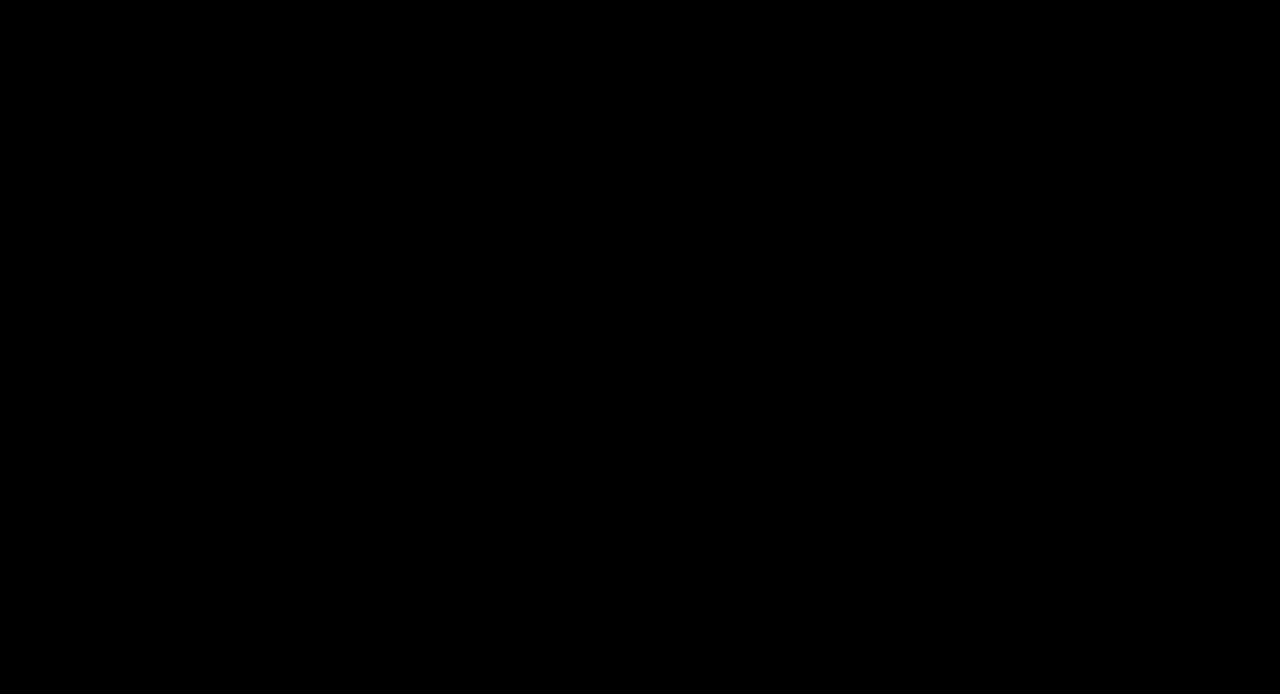
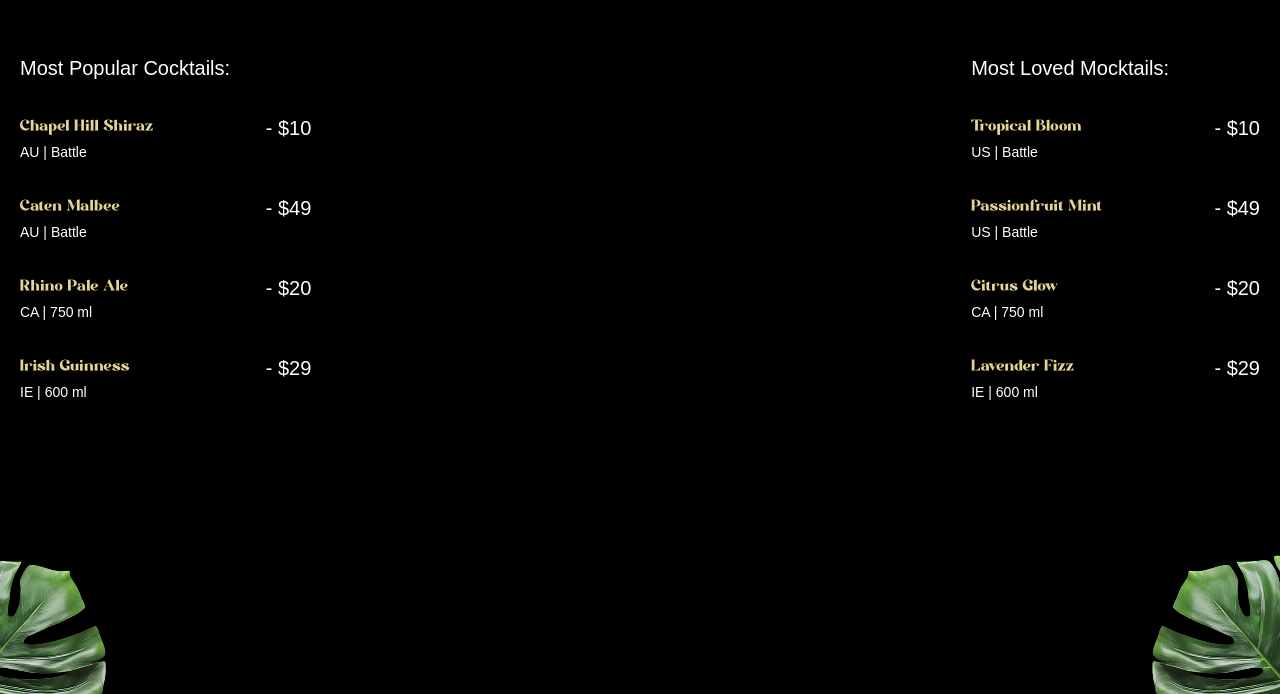
Before and after one commit to looopsicle/cocktails, a React (Vite) app: page / in a window 1280 px wide. Shown: the part 906-1600 px from the top of the page. Built offline with nearby package versions, Linux system fonts and the light colour scheme; a web font is replaced by a local one.

Commit message:
implement cocktails section

```diff
--- a/src/App.tsx
+++ b/src/App.tsx
@@ -4,6 +4,7 @@
 import './App.css'
 import Navbar from './components/Navbar'
 import Hero from './components/Hero'
+import Cocktails from './components/cocktails'
 
 gsap.registerPlugin(ScrollTrigger, SplitText)
 
@@ -12,7 +13,7 @@
     <>
       <Navbar />
       <Hero />
-      <div className="h-dvh"></div>
+      <Cocktails />
     </>
   )
 }
--- a/src/components/Hero.tsx
+++ b/src/components/Hero.tsx
@@ -86,7 +86,7 @@
                 </div>
             </section>
             <div className="video absolute inset-0">
-                <video ref={videoRef} src="/videos/input.mp4" muted playsInline preload="auto"/>
+                <video ref={videoRef} src="/videos/output.mp4" muted playsInline preload="auto"/>
             </div>
         </>
     )
--- /dev/null
+++ b/src/components/cocktails.tsx
@@ -0,0 +1,62 @@
+import { useGSAP } from "@gsap/react"
+import { cocktailLists, mockTailLists } from "../../constants"
+import gsap from "gsap"
+
+function Cocktails() {
+    useGSAP(() => {
+        const parallaxTimeline = gsap.timeline({
+            scrollTrigger: {
+                trigger: '#cocktails',
+                start: 'top 30%',
+                end: 'bottom 80%',
+                scrub: true
+            }
+        })
+
+        parallaxTimeline.from('#c-left-leaf', {
+            x: -100, y: 100
+        }).from('#c-right-leaf', {
+            x: 100, y: 100
+        })
+    })
+
+    return (
+        <section id="cocktails" className="">
+            <img src="/images/cocktail-left-leaf.png" alt="l-leaf" id="c-left-leaf" />
+            <img src="/images/cocktail-right-leaf.png" alt="r-leaf" id="c-right-leaf" />
+
+            <div className="list">
+                <div className="popular">
+                    <h2>Most Popular Cocktails:</h2>
+                    <ul>
+                        {cocktailLists.map((drink) => (
+                            <li key={drink.name}>
+                                <div className="md:me-28">
+                                    <h3>{drink.name}</h3>
+                                    <p>{drink.country} | {drink.detail}</p>
+                                </div>
+                                <span>- {drink.price}</span>
+                            </li>
+                        ))}
+                    </ul>
+                </div>
+                <div className="loved">
+                    <h2>Most Loved Mocktails:</h2>
+                    <ul>
+                        {mockTailLists.map((drink) => (
+                            <li key={drink.name}>
+                                <div className="me-28">
+                                    <h3>{drink.name}</h3>
+                                    <p>{drink.country} | {drink.detail}</p>
+                                </div>
+                                <span>- {drink.price}</span>
+                            </li>
+                        ))}
+                    </ul>
+                </div>
+            </div>
+        </section>
+    )
+}
+
+export default Cocktails
```
